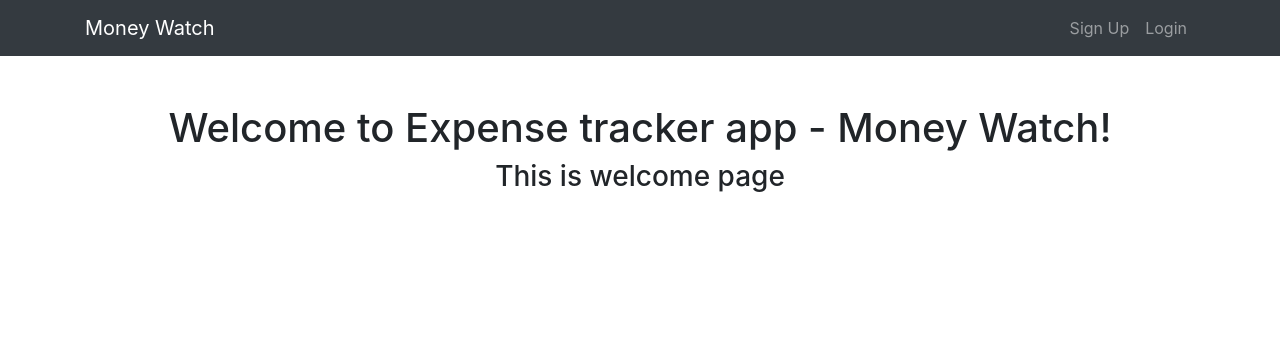
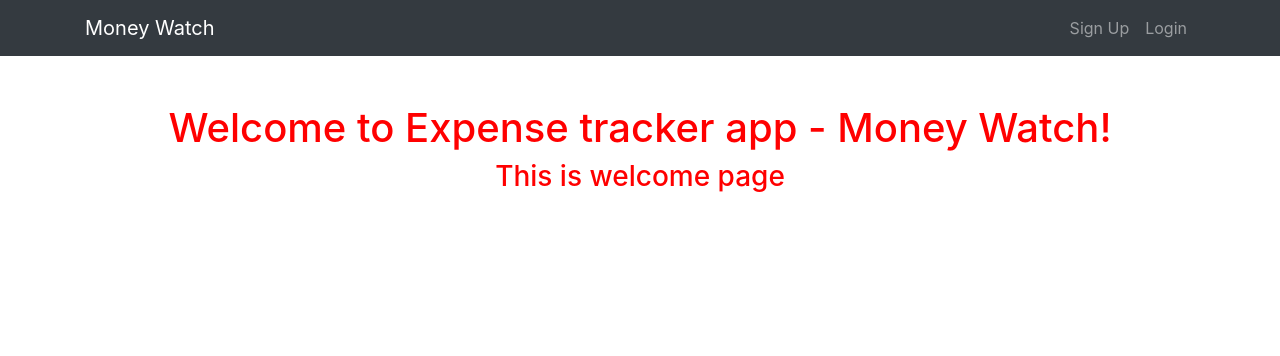
Before and after one commit to lukaszlipiec123/Expense-tracker, a Django app: page / in a window 1280 px wide. Shown: the top 356 px of the page. Run offline with Django 3.2, Linux system fonts and the light colour scheme; some libraries are stand-ins or nearby versions.

Commit message:
Added static files

```diff
--- a/expense_tracker/settings.py
+++ b/expense_tracker/settings.py
@@ -124,3 +124,7 @@ USE_TZ = True
 # https://docs.djangoproject.com/en/2.2/howto/static-files/
 
 STATIC_URL = '/static/'
+
+STATICFILES_DIRS = [
+    os.path.join(BASE_DIR, 'static'),
+]
--- a/expense_tracker/templates/expense_tracker/base.html
+++ b/expense_tracker/templates/expense_tracker/base.html
@@ -1,9 +1,11 @@
 <!DOCTYPE html>
 <html lang="pl">
   <head>
+    {% load static %}
     <meta charset="utf-8">
     <title>Expense tracker</title>
     <link rel="stylesheet" href="https://stackpath.bootstrapcdn.com/bootstrap/4.4.1/css/bootstrap.min.css" integrity="sha384-Vkoo8x4CGsO3+Hhxv8T/Q5PaXtkKtu6ug5TOeNV6gBiFeWPGFN9MuhOf23Q9Ifjh" crossorigin="anonymous">
+    <link rel="stylesheet" href="{% static 'css/style.css'%}">
   </head>
   <body>
     <header>
--- /dev/null
+++ b/static/css/style.css
@@ -0,0 +1,3 @@
+* {
+  color: red;
+}
```
